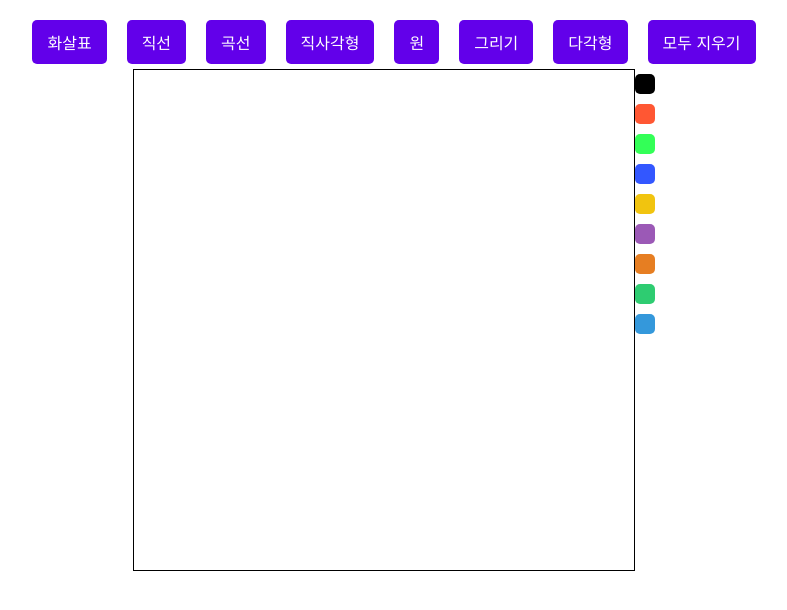
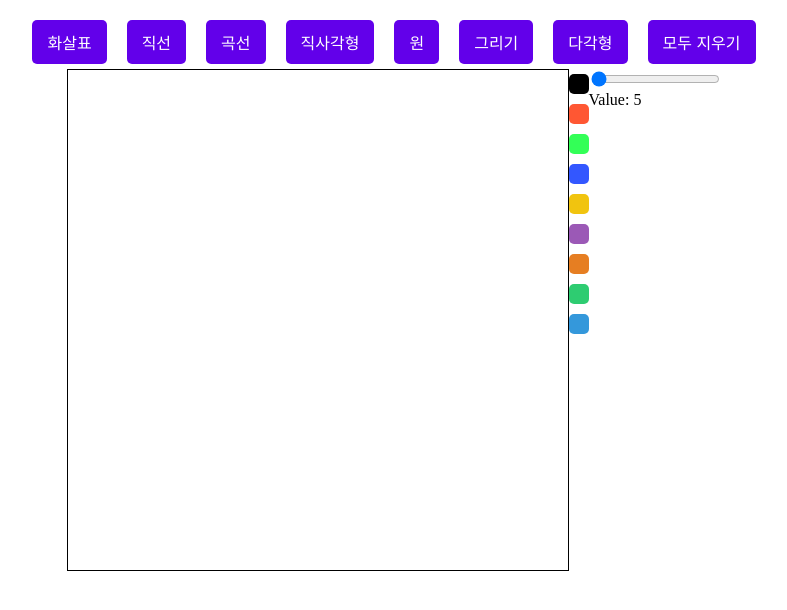
Before and after one commit to oridori2705/Konva-test, a React (Vite) app: page / in a window 1280 px wide. Shown: the top 610 px of the page, without its empty margins (246-1033 px from the left). Built offline with nearby package versions, Linux system fonts and the light colour scheme.

Commit message:
feat: 선 두께 기능 추가

```diff
--- a/src/App.tsx
+++ b/src/App.tsx
@@ -14,6 +14,7 @@ import { v4 as uuid } from "uuid";
 import Konva from "konva";
 import DynamicKonvaRenderer from "./component/DynamicKonvaRenderer";
 import ColorPalette, { ColorCode } from "./component/ColorPalette";
+import StrokeWidthAdjuster from "./component/StrokeWidthAdjuster";
 
 const SIZE = 500;
 
@@ -29,6 +30,7 @@ const DrawAction = {
 };
 
 function App() {
+  const [strokeWidth, setStrokeWidth] = useState<number>(5);
   const [color, setColor] = useState<ColorCode>("#000");
   const [drawAction, setDrawAction] = useState(DrawAction.Select);
   const [arrows, setArrows] = useState<LineType[]>([]);
@@ -47,6 +49,10 @@ function App() {
 
   const handleColorChange = useCallback((color: ColorCode) => {
     setColor(color);
+  }, []);
+
+  const handleStrokeWidthChange = useCallback((width: number) => {
+    setStrokeWidth(width);
   }, []);
 
   const onClear = useCallback(() => {
@@ -74,19 +80,28 @@ function App() {
     switch (drawAction) {
       case DrawAction.Arrow: {
         currentShapeIdRef.current = id;
-        setArrows((prev) => [...prev, { id, color, points: [x, y, x, y] }]);
+        setArrows((prev) => [
+          ...prev,
+          { id, color, strokeWidth, points: [x, y, x, y] },
+        ]);
         break;
       }
       case DrawAction.Line: {
         currentShapeIdRef.current = id;
-        setLines((prev) => [...prev, { id, color, points: [x, y, x, y] }]);
+        setLines((prev) => [
+          ...prev,
+          { id, color, strokeWidth, points: [x, y, x, y] },
+        ]);
         break;
       }
       case DrawAction.Spline: {
         if (isPaintFirstSplineRef.current) {
           //첫 번째 클릭
           currentShapeIdRef.current = id;
-          setSplines((prev) => [...prev, { id, color, points: [x, y] }]);
+          setSplines((prev) => [
+            ...prev,
+            { id, color, strokeWidth, points: [x, y] },
+          ]);
         } else {
           // 두 번째 클릭
           setSplines((prev) => {
@@ -109,7 +124,7 @@ function App() {
         currentShapeIdRef.current = id;
         setRectangles((prev) => [
           ...prev,
-          { id, color, x, y, height: 1, width: 1 },
+          { id, color, strokeWidth, x, y, height: 1, width: 1 },
         ]);
         break;
       }
@@ -123,6 +138,7 @@ function App() {
             x,
             y,
             color,
+            strokeWidth,
           },
         ]);
         break;
@@ -135,6 +151,7 @@ function App() {
             id,
             points: [x, y],
             color,
+            strokeWidth,
           },
         ]);
         break;
@@ -164,7 +181,7 @@ function App() {
                   ...prev[prev.length - 1],
                   points: [...prev[prev.length - 1].points, x, y],
                 }
-              : { id, color, points: [x, y], closed: false };
+              : { id, color, strokeWidth, points: [x, y], closed: false };
 
           //폴리곤을 완성시키는 경우
           if (lastPolygon.points.length > 2) {
@@ -186,7 +203,7 @@ function App() {
         break;
       }
     }
-  }, [drawAction, color]);
+  }, [drawAction, color, strokeWidth]);
 
   const onStageMouseMove = useCallback(() => {
     if (drawAction === DrawAction.Select || !isPaintRef.current) return;
@@ -378,7 +395,7 @@ function App() {
                   points={arrow.points}
                   fill={arrow.color}
                   stroke={arrow.color}
-                  strokeWidth={4}
+                  strokeWidth={arrow.strokeWidth}
                 />
               ))}
               {lines.map((line) => (
@@ -389,7 +406,7 @@ function App() {
                   lineJoin="bevel"
                   stroke={line.color}
                   points={line.points}
-                  strokeWidth={4}
+                  strokeWidth={line.strokeWidth}
                 />
               ))}
               {splines.map((spline) => (
@@ -401,7 +418,7 @@ function App() {
                   stroke={spline.color}
                   points={spline.points}
                   tension={0.5}
-                  strokeWidth={4}
+                  strokeWidth={spline.strokeWidth}
                 />
               ))}
               {rectangles.map((rectangle) => (
@@ -413,7 +430,7 @@ function App() {
                   height={rectangle.height}
                   width={rectangle.width}
                   stroke={rectangle.color}
-                  strokeWidth={4}
+                  strokeWidth={rectangle.strokeWidth}
                 />
               ))}
               {circles.map((circle) => (
@@ -424,7 +441,7 @@ function App() {
                   y={circle.y}
                   radius={circle.radius}
                   stroke={circle.color}
-                  strokeWidth={4}
+                  strokeWidth={circle.strokeWidth}
                 />
               ))}
               {freeLines.map((freeLine) => (
@@ -435,7 +452,7 @@ function App() {
                   lineJoin="round"
                   stroke={freeLine.color}
                   points={freeLine.points}
-                  strokeWidth={4}
+                  strokeWidth={freeLine.strokeWidth}
                 />
               ))}
               {polygons.map((polygon) => (
@@ -445,13 +462,17 @@ function App() {
                   points={polygon.points}
                   stroke={polygon.color}
                   closed={polygon.closed}
-                  strokeWidth={4}
+                  strokeWidth={polygon.strokeWidth}
                 />
               ))}
             </Layer>
           </Stage>
         </DrawBox>
         <ColorPalette onColorChange={handleColorChange} />
+        <StrokeWidthAdjuster
+          strokeWidth={strokeWidth}
+          setStrokeWidth={handleStrokeWidthChange}
+        />
       </SubContainer>
     </Container>
   );
--- /dev/null
+++ b/src/component/StrokeWidthAdjuster.tsx
@@ -0,0 +1,34 @@
+import { ChangeEvent } from "react";
+
+interface StrokeWidthAdjusterProps {
+  strokeWidth: number;
+  setStrokeWidth: (width: number) => void;
+}
+
+const StrokeWidthAdjuster = ({
+  strokeWidth,
+  setStrokeWidth,
+}: StrokeWidthAdjusterProps) => {
+  const handleSliderChange = (event: ChangeEvent<HTMLInputElement>) => {
+    setStrokeWidth(Number(event.target.value));
+  };
+
+  return (
+    <div>
+      <input
+        type="range"
+        min="5"
+        max="50"
+        value={strokeWidth}
+        className="slider"
+        id="myRange"
+        onChange={handleSliderChange}
+      />
+      <p>
+        Value: <span id="value">{strokeWidth}</span>
+      </p>
+    </div>
+  );
+};
+
+export default StrokeWidthAdjuster;
```
